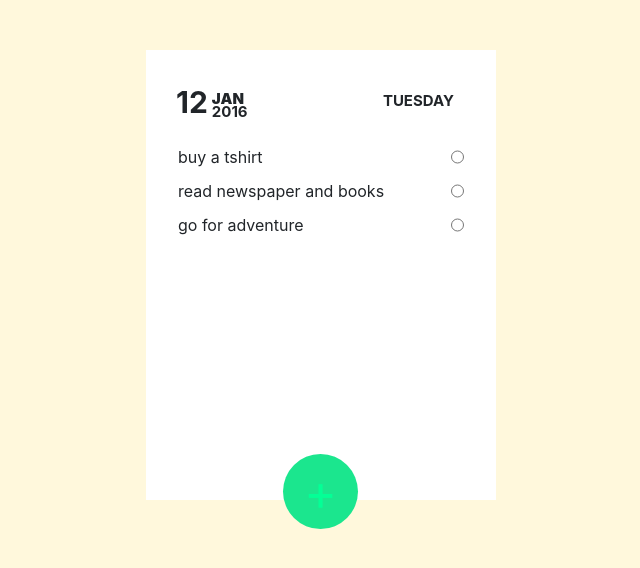
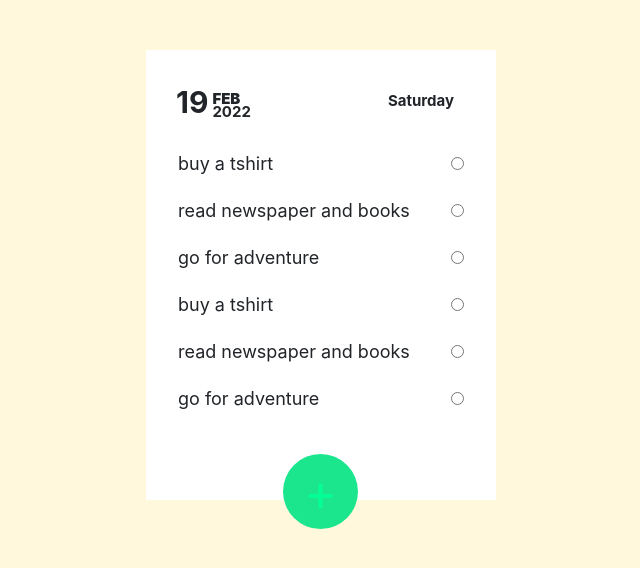
Before and after one commit to VatsalshinAgla/Todo-react-1, a React (Create React App) app in the folder todoapp/: page / in a window 1280 px wide. Shown: the top 568 px of the page, without its empty margins (319-959 px from the left). Built offline with nearby package versions, Linux system fonts and the light colour scheme.

Commit message:
feature: funconality date and time

```diff
--- a/todoapp/src/Components/DateandTime.js
+++ b/todoapp/src/Components/DateandTime.js
@@ -2,19 +2,24 @@ import React, { Component } from 'react'
 import './style/DateandTime.css'
 export class DateandTime extends Component {
   render() {
+    const today = new Date();
+    const dd = String(today.getDate()).padStart(2, "0");
+    const mm = String(today.toLocaleString('default', { month: 'short' })).toUpperCase(); //January is 0!
+    const yyyy = today.getFullYear();
+    const day = String(today.toLocaleDateString('default',{weekday : 'long'}))
     return (
         <div className="row dateday mt-5">
         <div className="col">
             <div className="row">
-                <div className="col date">12
+                <div className="col date">{dd}
                 <div className="col monthandyear">
-                    <b>JAN</b>
-                    <br/> 2016
+                    <b>{mm}</b>
+                    <br/> {yyyy}
                 </div>
                 </div>
             </div>
         </div>
-             <div className="col dayname">TUESDAY</div>
+             <div className="col dayname">{day}</div>
     </div>
    );
 
--- a/todoapp/src/Components/ListItems.js
+++ b/todoapp/src/Components/ListItems.js
@@ -8,7 +8,11 @@ function ListItems() {
         { id: 2, task: "read newspaper and books" },
 
         { id: 3, task: "go for adventure" },
+        { id: 1, task: "buy a tshirt" },
 
+        { id: 2, task: "read newspaper and books" },
+
+        { id: 3, task: "go for adventure" }
       ];
 
 
--- a/todoapp/src/Components/style/ListItems.css
+++ b/todoapp/src/Components/style/ListItems.css
@@ -2,7 +2,8 @@
 
     display: flex;
     justify-content: space-between;
-    padding: 5px 20px;
+    padding: 10px 20px;
+    font-size: large;
 
 }
 .radiobtn{
```
